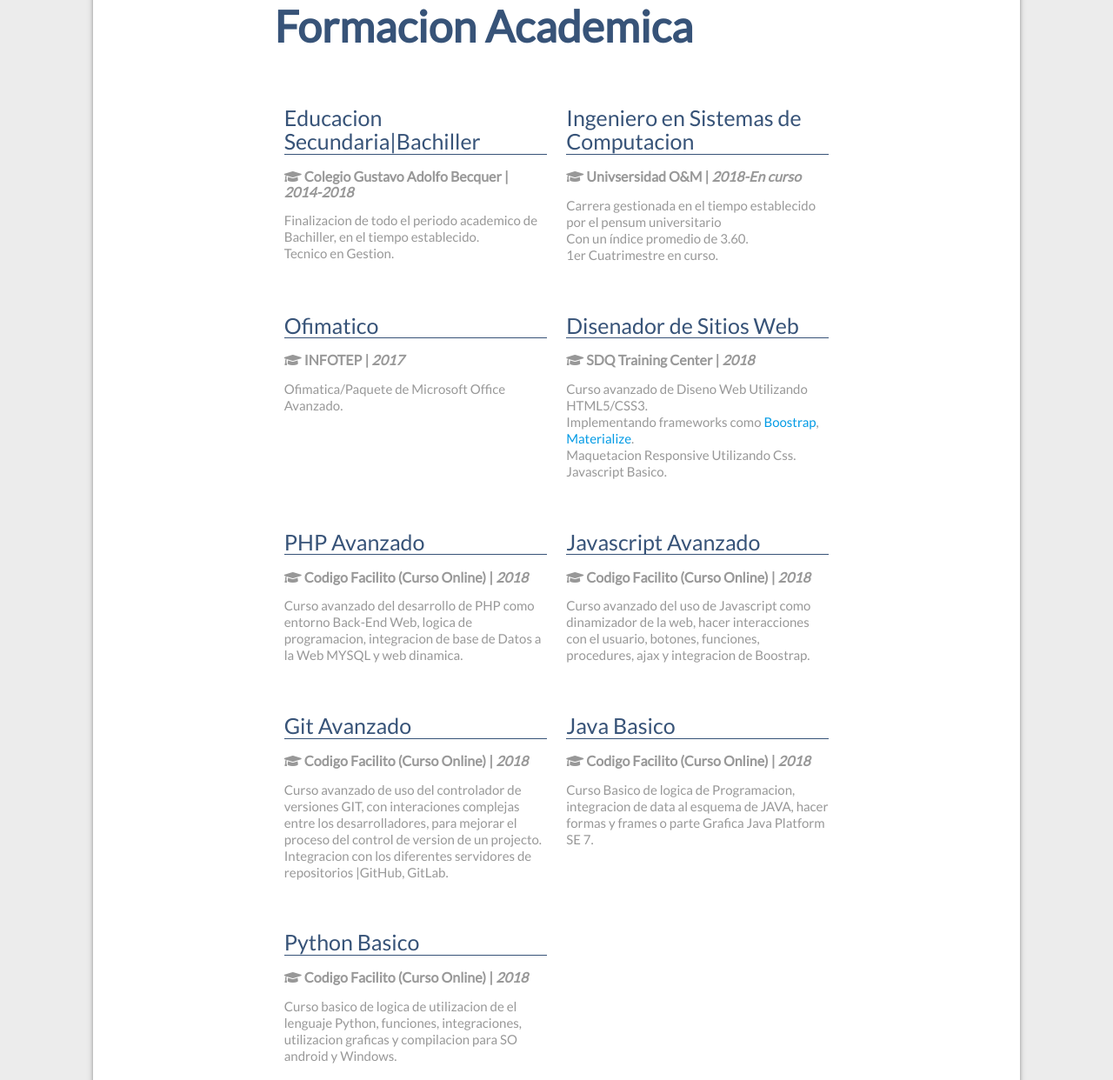
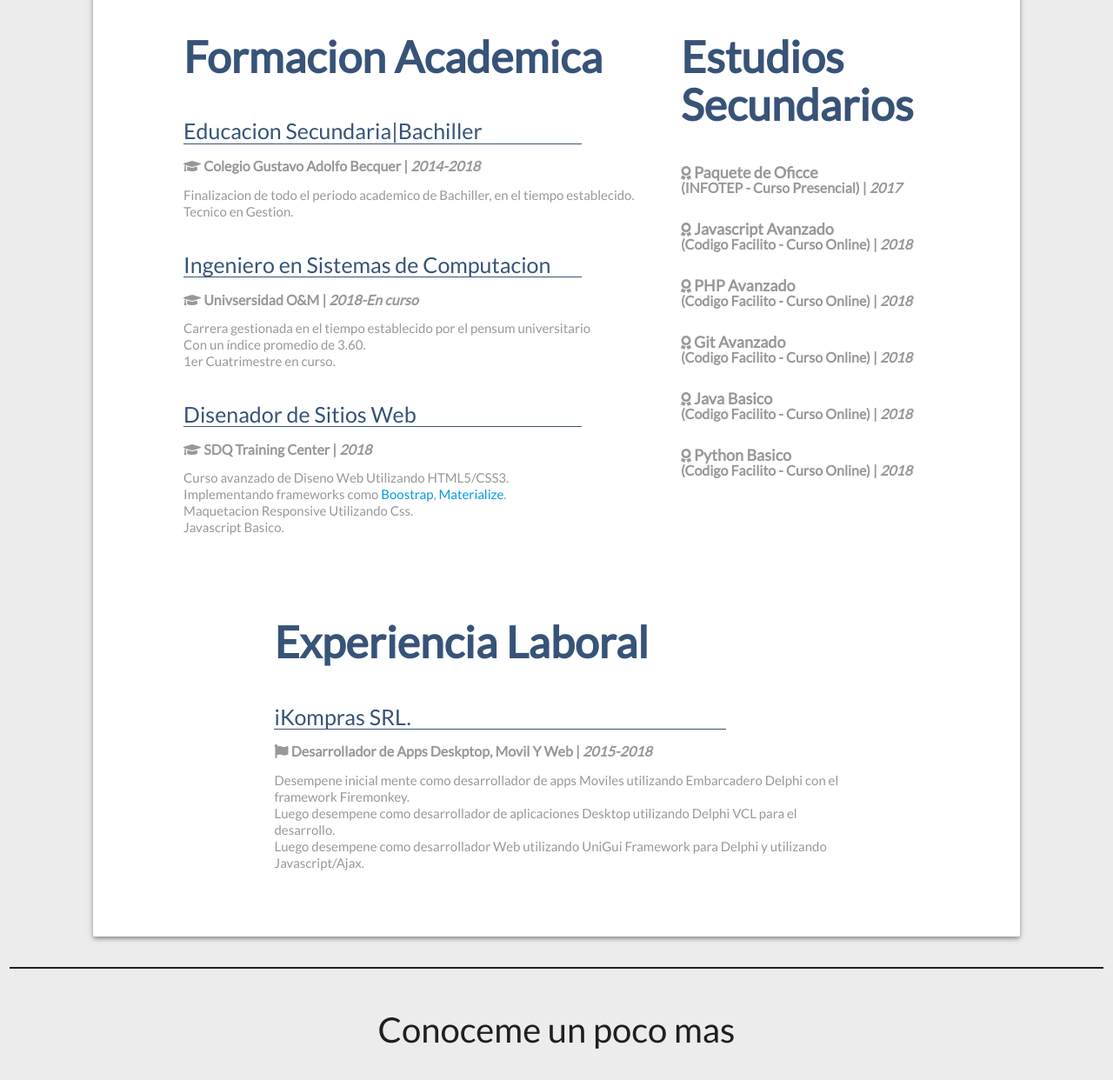
Before and after one commit to sebasjoa/CV, a plain HTML site: page index.html in a window 1280 px wide. Shown: the part 978-2220 px from the top of the page at 87% size. Drawn offline with nearby package versions, Linux system fonts and the light colour scheme.

Commit message:
Cambie el esquema a que la educacion secundaria este en una columna aparte

```diff
--- a/index.css
+++ b/index.css
@@ -185,6 +185,7 @@ meter::-moz-meter-bar {
   font-size: 25px;
   font-weight: 550;
   border-bottom: 1px solid;
+  width: 80%;
 }
 
 .container-card h5{
@@ -220,3 +221,11 @@ meter::-moz-meter-bar {
 .rightr{
     font-size: 12px;
 }
+
+.w80{
+    width: 80%;
+}
+
+.row b{
+    font-size: 18px;
+}
--- a/index.html
+++ b/index.html
@@ -62,32 +62,27 @@
 			</div>
 
 
-			<div class="container-card" >
+			<div class="container-card w80" >
+				<div class="row">
+					<div class="col l8">
 						<div class="row"> <h2>Formacion Academica</h2>
 						</div>
 						<div class="row">
-					<div class="col l6 s12">
 							<h4>Educacion Secundaria|Bachiller</h4>
 							<h5><i class="fas fa-graduation-cap"></i> Colegio Gustavo Adolfo Becquer | <i>2014-2018</i> </h5>
 							<p>Finalizacion de todo el periodo academico de Bachiller, en el tiempo establecido. <br>
 							 Tecnico en Gestion. </p>
 							</div>
-					<div class="col l6 s12">
+
+						<div class="row">
 							<h4>Ingeniero en Sistemas de Computacion</h4>
 							<h5><i class="fas fa-graduation-cap"></i> Univsersidad O&M | <i>2018-En curso</i> </h5>
 							<p>Carrera gestionada en el tiempo establecido por el pensum universitario <br>
 						    Con un índice promedio de 3.60. <br>
 						    1er Cuatrimestre en curso. </p>
 							</div>
-					</div>
 
 						<div class="row">
-					<div class="col l6 s12">
-							<h4>Ofimatico</h4>
-								<h5><i class="fas fa-graduation-cap"></i> INFOTEP | <i>2017</i> </h5>
-								<p> Ofimatica/Paquete de Microsoft Office Avanzado. </p>
-						</div>
-					<div class="col l6 s12">
 							<h4>Disenador de Sitios Web</h4>
 							<h5><i class="fas fa-graduation-cap"></i> SDQ Training Center | <i>2018</i> </h5>
 						 	<p>Curso avanzado de Diseno Web Utilizando HTML5/CSS3. <br>
@@ -96,55 +91,47 @@
 							Javascript Basico.
 							</p>
 						</div>
+
+					</div>
+					<div class="col l4">
+							<div class="row"> <h2>Estudios Secundarios</h2>
 							</div>
 
 							<div class="row">
-					<div class="col l6 s12">
-							<h4>PHP Avanzado</h4>
-								<h5><i class="fas fa-graduation-cap"></i> Codigo Facilito (Curso Online) | <i>2018</i> </h5>
-								<p>Curso avanzado del desarrollo de PHP como entorno Back-End Web, logica de programacion,
-									integracion de base de Datos a la Web MYSQL y web dinamica.
-								</p>
+									<h5><i class="fas fa-award"></i> <b>Paquete de Oficce</b> <br>
+										 (INFOTEP - Curso Presencial) | <i>2017</i> </h5>
+							</div>
+
+							<div class="row">
+								<h5><i class="fas fa-award"></i> <b>Javascript Avanzado</b> <br>
+									 (Codigo Facilito - Curso Online) | <i>2018</i> </h5>
+							</div>
+
+							<div class="row">
+									<h5><i class="fas fa-award"></i> <b>PHP Avanzado</b> <br>
+										 (Codigo Facilito - Curso Online) | <i>2018</i> </h5>
+							</div>
+
+							<div class="row">
+									<h5><i class="fas fa-award"></i> <b>Git Avanzado</b> <br>
+										 (Codigo Facilito - Curso Online) | <i>2018</i> </h5>
+							</div>
+
+							<div class="row">
+									<h5><i class="fas fa-award"></i> <b>Java Basico</b> <br>
+										(Codigo Facilito - Curso Online) | <i>2018</i> </h5>
+							</div>
+
+							<div class="row">
+									<h5><i class="fas fa-award"></i> <b>Python Basico</b> <br>
+										 (Codigo Facilito - Curso Online) | <i>2018</i> </h5>
 							</div>
 
 
 
-					<div class="col l6 s12">
-							<h4>Javascript Avanzado</h4>
-								<h5><i class="fas fa-graduation-cap"></i> Codigo Facilito (Curso Online) | <i>2018</i> </h5>
-								<p>Curso avanzado del uso de Javascript como dinamizador de la web, hacer interacciones con
-									el usuario, botones, funciones, procedures, ajax y integracion de Boostrap.
-								</p>
-						</div>
 						</div>
 
-					<div class="row">
-					<div class="col l6 s12">
-							<h4>Git Avanzado</h4>
-								<h5><i class="fas fa-graduation-cap"></i> Codigo Facilito (Curso Online) | <i>2018</i> </h5>
-								<p>Curso avanzado de uso del controlador de versiones GIT, con interaciones complejas entre
-									los desarrolladores, para mejorar el proceso del control de version de un projecto.
-									Integracion con los diferentes servidores de repositorios |GitHub, GitLab.
-								</p>
-					    </div>
-					<div class="col l6 s12">
-						<h4>Java Basico</h4>
-							<h5><i class="fas fa-graduation-cap"></i> Codigo Facilito (Curso Online) | <i>2018</i> </h5>
-							<p>Curso Basico de logica de Programacion, integracion de data al esquema de JAVA,
-								hacer formas y frames o parte Grafica Java Platform SE 7.
-							</p>
-					</div>
-					</div>
 
-					<div class="row">
-
-					<div class="col l6 s12">
-							<h4>Python Basico</h4>
-								<h5><i class="fas fa-graduation-cap"></i> Codigo Facilito (Curso Online) | <i>2018</i> </h5>
-								<p>Curso basico de logica de utilizacion de el lenguaje Python, funciones, integraciones,
-									utilizacion graficas y compilacion para SO android y Windows.
-								</p>
-						</div>
 				</div>
 
 
```
Lines whose indentation alone changed are shown as unchanged.
